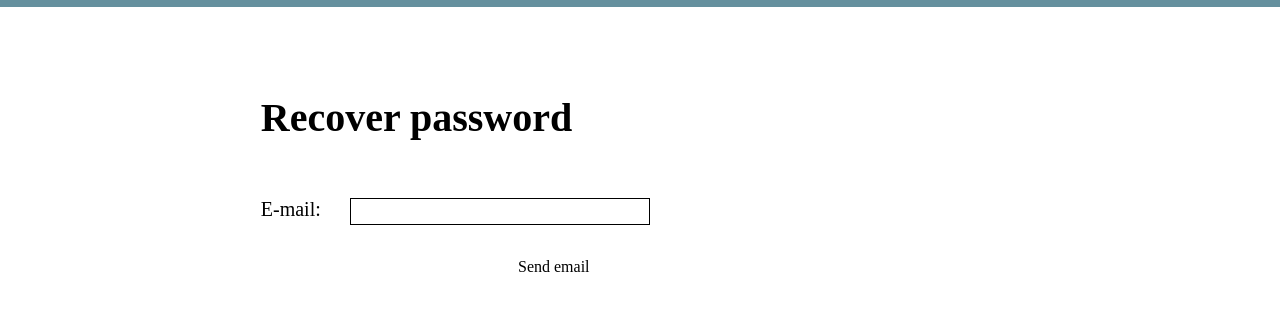
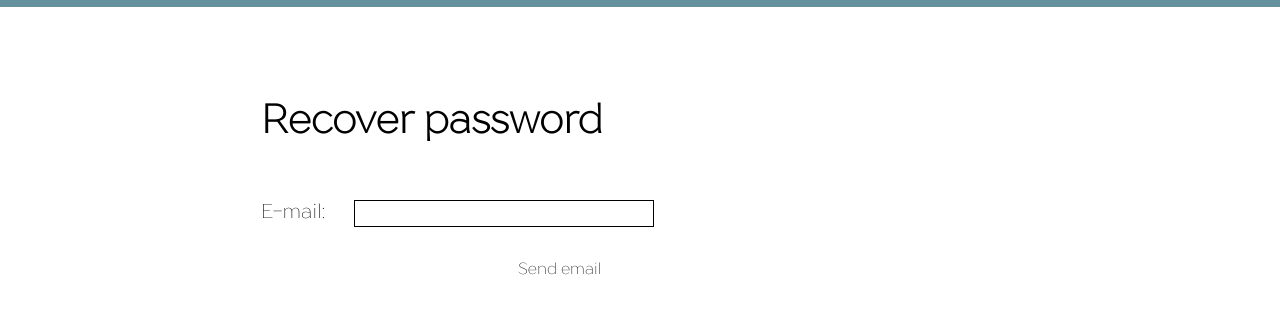
Before and after one commit to NewsFinder/NewsFinder, a plain HTML site: page Codigo/html/forgetPassword.html in a window 1280 px wide. Shown: the part 83-396 px from the top of the page. Drawn offline with Linux system fonts and the light colour scheme.

Commit message:
Correcao do Bug do Tipo de Letra

```diff
--- a/Codigo/html/forgetPassword.html
+++ b/Codigo/html/forgetPassword.html
@@ -1,5 +1,9 @@
 <!DOCTYPE html>
 <html>
+
+<style>
+    @font-face { font-family: Drugs; src: url('../resources/fonte/Drugs.otf'); }
+</style>
 <head>
 	<meta charset=“UTF-8”>
 	<title>Forget Password</title>
```
Also changed, not shown: Codigo/html/Login.html (+1 -0 lines), Codigo/html/SignUp.html (+1 -0 lines), Codigo/html/dados.html (+3 -0 lines), Codigo/html/feed.html (+4 -0 lines), Codigo/html/index.html (+1 -1 lines), Codigo/html/perfil.html (+2 -0 lines).
